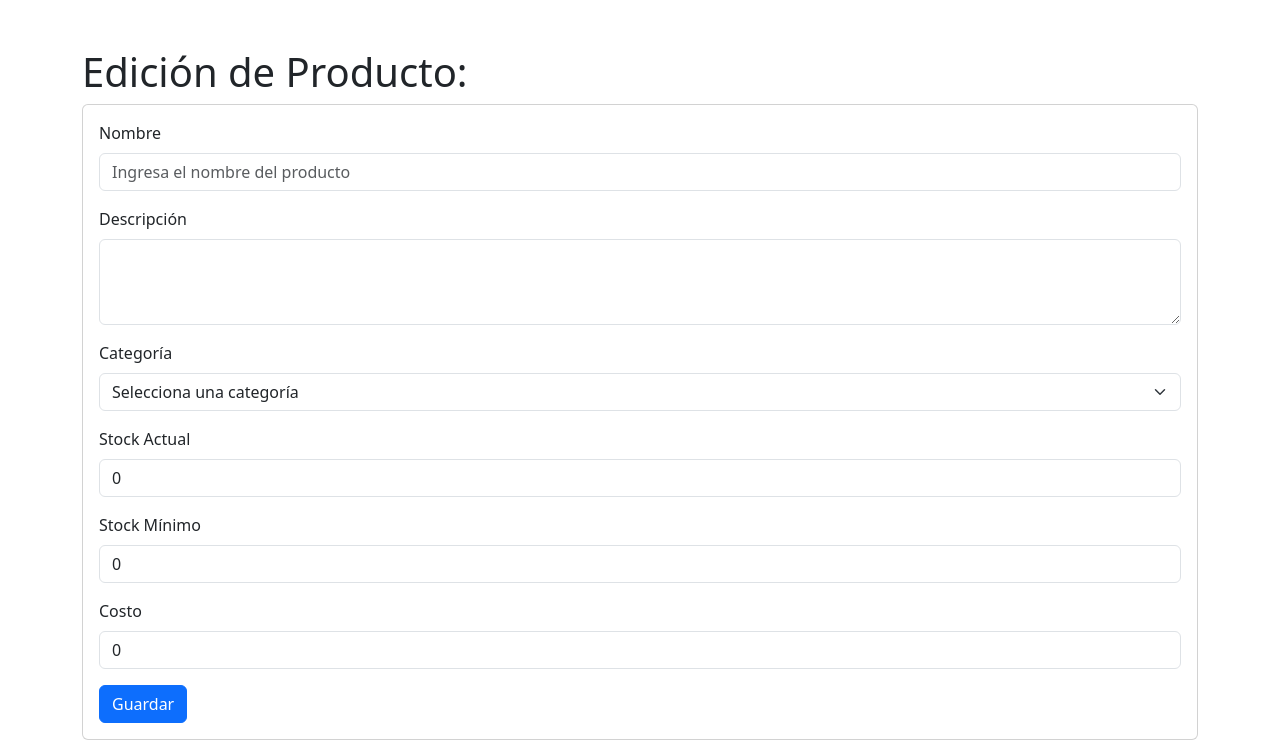
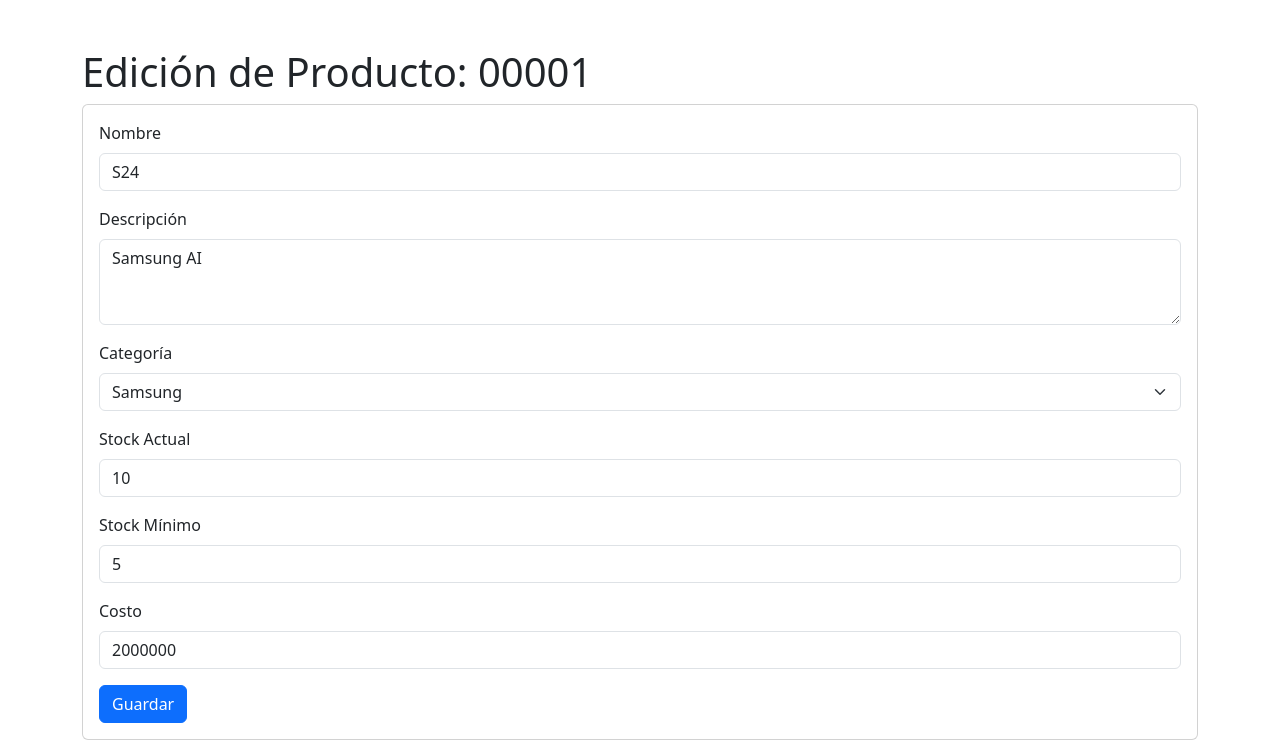
Before and after one commit to marceloaudisioClases/catalogo2000, a CodeIgniter app: page /catalogo/index.php/productos/editar/1 in a window 1280 px wide. Shown: the part 56-800 px from the top of the page. Run offline with CodeIgniter, Linux system fonts and the light colour scheme; the visitor is signed in with stand-in values (Sample User, id 1); data comes from the database, SQL or seed files in the repository.

Commit message:
Cuasi terminado

```diff
--- a/application/controllers/Productos.php
+++ b/application/controllers/Productos.php
@@ -48,6 +48,14 @@
 	}
 	public function editar($id=false){
 		$datos=array();
+
+		if($id){
+			$id=intval($id);
+			$datos['producto']=$this->productos_model->obtener_por_id($id);
+		}else{
+			$datos['producto']=false;
+		}
+
 		$this->load->library("form_validation");
 
 		$this->form_validation->set_rules('nombre', 'Nombre', 'required|trim');
@@ -71,9 +79,9 @@
 				'stock_min' => set_value('stock_min'),
 				'costo' => set_value('costo')
 			);
-			$id=$this->productos_model->nuevo($data);
+			$this->productos_model->actualizar($id,$data);
 
-			// Redirigir o cargar otra vista después de guardar
+			$this->session->set_flashdata("MSJ","Actualizado");
 			redirect('productos/editar/'.$id);
 		}
 	}
--- a/application/models/productos_model.php
+++ b/application/models/productos_model.php
@@ -6,6 +6,12 @@
         $this->db->insert('productos', $data);
         return $this->db->insert_id();
     }
+    // Actualizar un producto
+    public function actualizar($id,$data) {
+        $this->db->where('producto_id', $id);
+        $this->db->update('productos', $data);
+        return $this->db->affected_rows();
+    }
     // Obtener todos los productos
     public function listar() {
         $query = $this->db->get('productos');
@@ -13,7 +19,7 @@
     }
     // Obtener un producto por ID
     public function obtener_por_id($id) {
-        $query = $this->db->get_where('productos', array('id' => $id));
+        $query = $this->db->get_where('productos', array('producto_id' => $id));
         return $query->row_array();
     }
 }
--- a/application/views/productos/formulario.php
+++ b/application/views/productos/formulario.php
@@ -31,7 +31,7 @@
                         <select class="form-select" name="categoria_id">
                             <option selected>Selecciona una categoría</option>
                             <?php foreach($categorias as $c){ ?>
-                              <option value="<?php echo $c["categoria_id"]; ?>"><?php echo $c["nombre"]; ?></option>
+                              <option value="<?php echo $c["categoria_id"]; ?>" <?php echo set_select("categoria_id",$c["categoria_id"]); ?>><?php echo $c["nombre"]; ?></option>
                             <?php } ?>
 
                         </select>
--- a/application/views/productos/formularioeditar.php
+++ b/application/views/productos/formularioeditar.php
@@ -12,41 +12,52 @@
     <div class="container mt-5">
         <div class="row">
             <div class="col">
-
-                <h1>Edición de Producto:</h1>
+                <?php if($producto){ ?>
+                <h1>Edición de Producto: <?php echo str_pad($producto["producto_id"],5,"0",STR_PAD_LEFT);?></h1>
+                <?php
+                  switch($this->session->flashdata("MSJ")) {
+                    case "Actualizado":
+                      ?>
+                      <div class="alert alert-success">
+                          Producto Actualizado!
+                      </div>
+                      <?php
+                      break;
+                  }
+                ?>
                 <?php echo validation_errors() ?>
                 <div class="card">
                   <div class="card-body">
-                  <form method="post" action="<?php echo site_url("productos/alta"); ?>">
+                  <form method="post" action="<?php echo site_url("productos/editar/".$producto["producto_id"]); ?>">
                   <div class="mb-3">
                         <label for="nombre" class="form-label">Nombre</label>
-                        <input type="text" class="form-control" name="nombre" placeholder="Ingresa el nombre del producto" value="<?php echo set_value("nombre"); ?>">
+                        <input type="text" class="form-control" name="nombre" placeholder="Ingresa el nombre del producto" value="<?php echo set_value("nombre",$producto["nombre"]); ?>">
                     </div>
                     <div class="mb-3">
                         <label for="descripcion" class="form-label">Descripción</label>
-                        <textarea class="form-control" name="descripcion" rows="3"><?php echo set_value("descripcion"); ?></textarea>
+                        <textarea class="form-control" name="descripcion" rows="3"><?php echo set_value("descripcion",$producto["descripcion"]); ?></textarea>
                     </div>
                     <div class="mb-3">
                         <label for="categoria_id" class="form-label">Categoría</label>
                         <select class="form-select" name="categoria_id">
                             <option selected>Selecciona una categoría</option>
                             <?php foreach($categorias as $c){ ?>
-                              <option value="<?php echo $c["categoria_id"]; ?>"><?php echo $c["nombre"]; ?></option>
+                              <option value="<?php echo $c["categoria_id"]; ?>" <?php echo set_select("categoria_id",$c["categoria_id"],($c["categoria_id"]==$producto["categoria_id"])); ?>><?php echo $c["nombre"]; ?></option>
                             <?php } ?>
 
                         </select>
                     </div>
                     <div class="mb-3">
                         <label for="stock_actual" class="form-label">Stock Actual</label>
-                        <input type="number" class="form-control" name="stock_actual" value="<?php echo set_value("stock_actual","0"); ?>">
+                        <input type="number" class="form-control" name="stock_actual" value="<?php echo set_value("stock_actual",$producto["stock_actual"]); ?>">
                     </div>
                     <div class="mb-3">
                         <label for="stock_min" class="form-label">Stock Mínimo</label>
-                        <input type="number" class="form-control" name="stock_min" value="<?php echo set_value("stock_min","0"); ?>">
+                        <input type="number" class="form-control" name="stock_min" value="<?php echo set_value("stock_min",$producto["stock_min"]); ?>">
                     </div>
                     <div class="mb-3">
                         <label for="costo" class="form-label">Costo</label>
-                        <input type="number" class="form-control" name="costo" value="<?php echo set_value("costo","0"); ?>">
+                        <input type="number" class="form-control" name="costo" value="<?php echo set_value("costo",intval($producto["costo"])); ?>">
                     </div>
 
 
@@ -55,6 +66,12 @@
                 </form>
                   </div>
                 </div>
+                <?php }else{ ?>
+                <br>
+                <div class="alert alert-info">
+                    Articulo no existe!
+                </div>
+                <?php } ?>
             </div>
         </div>
     </div>
```
